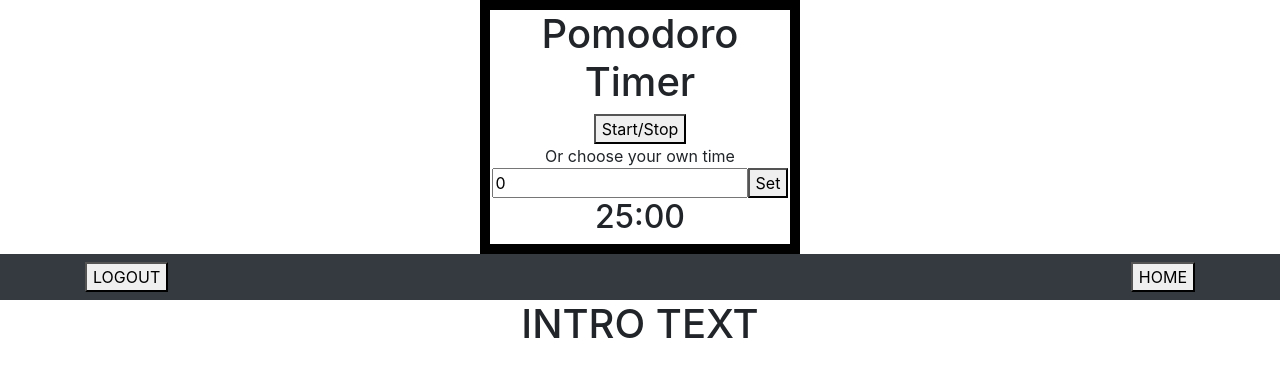
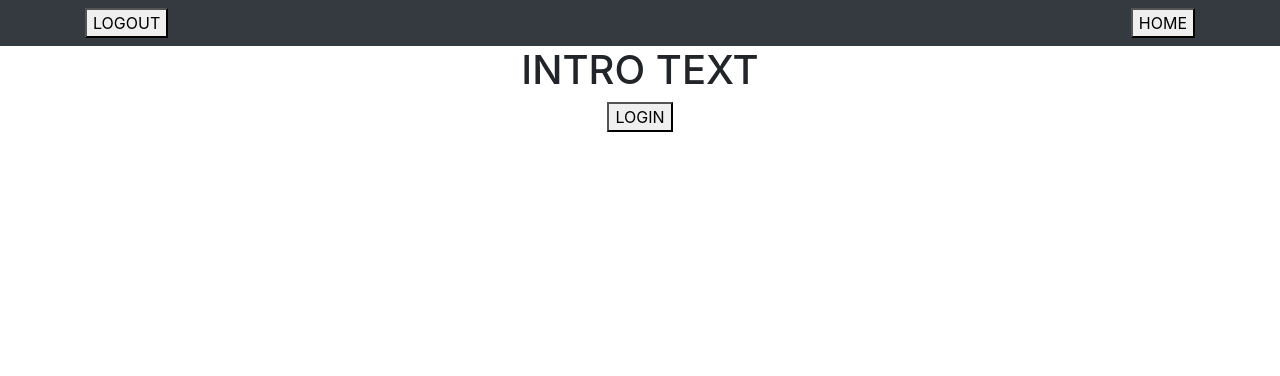
Before and after one commit to GabrielWarner/study-desk-frontend, a React (Create React App) app: page / in a window 1280 px wide. Shown: the top 376 px of the page. Built offline with nearby package versions, Linux system fonts and the light colour scheme.

Commit message:
added loging button to homepage

```diff
--- a/src/App.js
+++ b/src/App.js
@@ -15,7 +15,7 @@ function App() {
 
   const renderPage = () => {
     if (currentPage === 'Home') {
-      return <Homepage />;
+      return <Homepage handlePageChange={handlePageChange} />;
     }
     if (currentPage === 'Login') {
       return <Login />;
@@ -28,9 +28,9 @@ function App() {
 
   return (
     <div className="App">
-      <Pomodoro/>
       <Navbar currentPage={currentPage} handlePageChange={handlePageChange}/>
       {renderPage()}
+
 
     </div>
   );
--- a/src/components/pages/Home/index.js
+++ b/src/components/pages/Home/index.js
@@ -1,10 +1,10 @@
 import React from 'react'
 
-export default function index() {
+export default function index({handlePageChange}) {
   return (
     <div>
         <h1>INTRO TEXT</h1>
-
+        <button onClick={() => handlePageChange('Login')}>LOGIN</button>
     </div>
 
   )
--- a/src/components/pages/Login/index.js
+++ b/src/components/pages/Login/index.js
@@ -28,7 +28,6 @@ export default function Login() {
       const handleFormSubmit = (e) => {
         // Preventing the default behavior of the form submit (which is to refresh the page)
         e.preventDefault();
-
         // First we check to see if the email is not valid or if the userName is empty. If so we set an error message to be displayed on the page.
         if (!validateEmail(email)) {
           setErrorMessage('Email is invalid');
@@ -42,6 +41,8 @@ export default function Login() {
           );
           return;
         }
+
+
 
         // If everything goes according to plan, we want to clear out the input after a successful registration.
         setPassword('');
```
